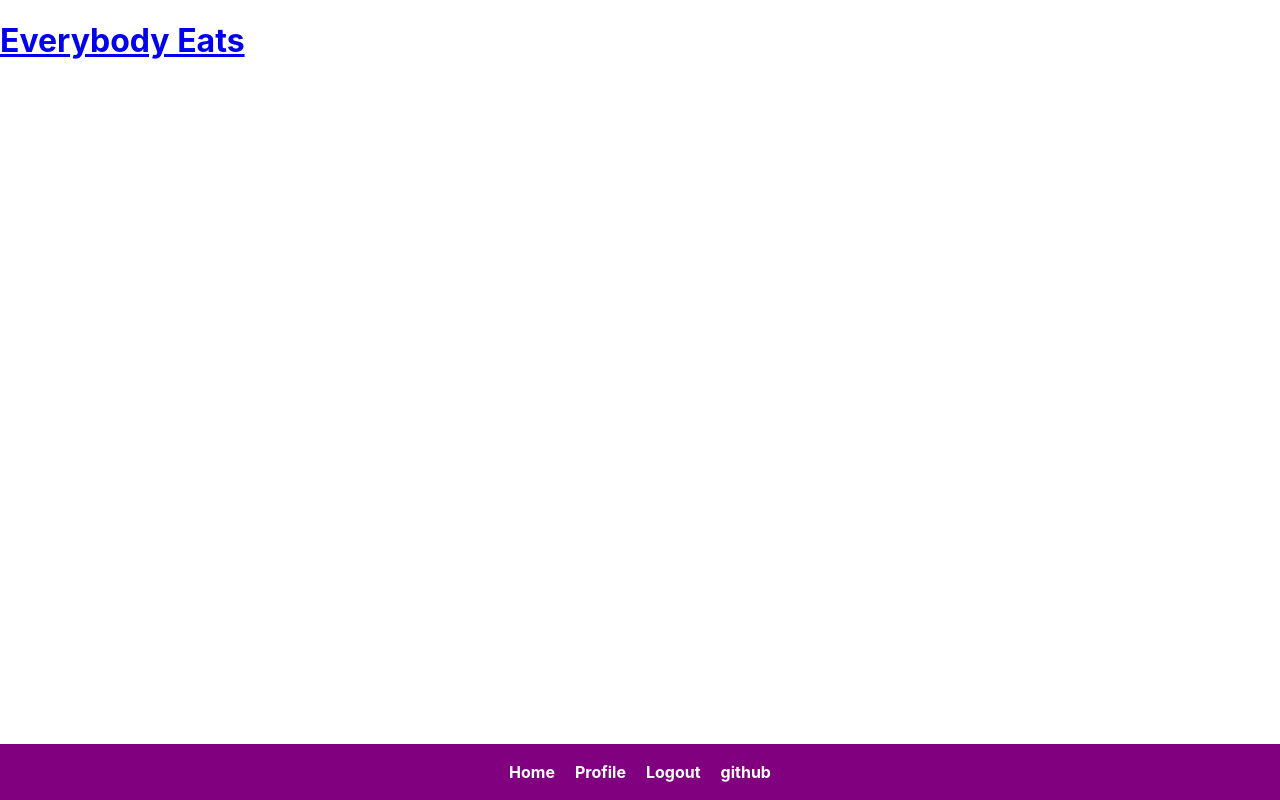
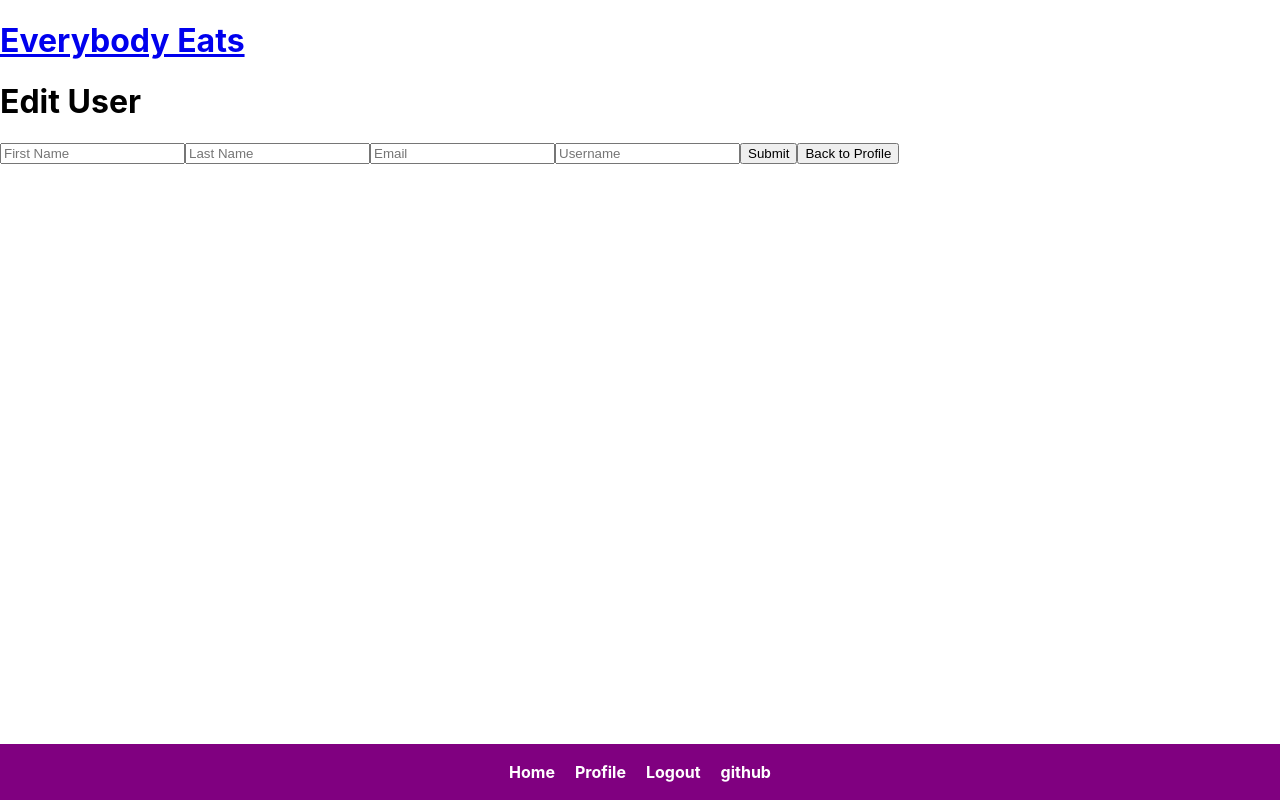
Before and after one commit to DanThomp507/Everybody-Eats, a React (Create React App) app in the folder client/: page /user/1/edit in a window 1280 px wide. Built offline with nearby package versions, Linux system fonts and the light colour scheme; no server answers; what google-maps-react would draw is missing.

Commit message:
edit user form

```diff
--- a/client/src/App.js
+++ b/client/src/App.js
@@ -35,6 +35,13 @@ class App extends Component {
       email: "",
       password: "",
     },
+    editFormData: {
+      first_name: "",
+      last_name: "",
+      username: "",
+      email: "",
+      password: "",
+    },
     loginFormData: {
       email: "",
       password: ""
@@ -50,6 +57,7 @@ class App extends Component {
   this.handleLoginFormChange = this.handleLoginFormChange.bind(this);
   this.handleLogout = this.handleLogout.bind(this);
   this.handleToggleLocalRegister = this.handleToggleLocalRegister.bind(this);
+  this.handleEditUser = this.handleEditUser.bind(this);
   this.handleRegister = this.handleRegister.bind(this);
   this.handleRegisterFormChange = this.handleRegisterFormChange.bind(this);
   this.userEvents = this.userEvents.bind(this);
@@ -58,10 +66,17 @@ class App extends Component {
   async componentDidMount() {
     const currentUser = await verifyToken();
     const eventsList =  await this.userEvents(currentUser.id)
-    this.setState({
+    this.setState((prevState, newState) => ({
       currentUser,
-      eventsList
+      eventsList,
+      editFormData: {
+        first_name: currentUser.first_name,
+        last_name: currentUser.last_name,
+        username: currentUser.username,
+        email: currentUser.email,
+      }
     })
+    )
   }
 
   async handleLogin(e) {
@@ -115,6 +130,10 @@ handleRegisterFormChange(e) {
     registerFormData: {
       ...prevState.registerFormData,
       [name]: value
+    },
+    editFormData: {
+      ...prevState.editFormData,
+      [name]: value
     }
   }));
 }
@@ -134,6 +153,21 @@ async handleRegister(e) {
       password: ""
     }
   }));
+  this.props.history.push(`/user/${this.state.currentUser.id}/username/${this.state.currentUser.username}`);
+}
+
+async handleEditUser(e) {
+  e.preventDefault()
+
+  const currentUser = await editUser(this.state.currentUser.id, this.state.editFormData)
+  const eventsList =  await this.userEvents(this.state.currentUser.id)
+  console.log(currentUser);
+  this.setState((prevState, newState) => ({
+    currentUser: currentUser.newUser,
+    eventsList,
+  }));
+  debugger
+
   this.props.history.push(`/user/${this.state.currentUser.id}/username/${this.state.currentUser.username}`);
 }
 
@@ -187,7 +221,7 @@ async userEvents(id) {
               password={this.state.registerFormData.password}
               submitButtonText="Submit"
               backButtonText="Back to Login"
-              passwordAsk={"y"}
+              passwordAsk={true}
               toggleLocal={this.state.handleToggleLocalRegister}
             />
             </>
@@ -219,6 +253,30 @@ async userEvents(id) {
         />
         <Route
           exact
+          path="/user/:user_id/edit/"
+          render={props => (
+            <UserForm
+              {...props}
+              title={"Edit User"}
+              onClick={this.handleLoginClick}
+              show={this.state.currentUser}
+              toggle={!this.state.toggleLogin}
+              onChange={this.handleRegisterFormChange}
+              onSubmit={this.handleEditUser}
+              first_name={this.state.editFormData.first_name}
+              last_name={this.state.editFormData.last_name}
+              username={this.state.editFormData.username}
+              email={this.state.editFormData.email}
+              password={this.state.registerFormData.password}
+              submitButtonText="Submit"
+              backButtonText="Back to Profile"
+              passwordAsk={false}
+              toggleLocal={this.state.handleToggleLocalRegister}
+            />
+          )}
+        />
+        <Route
+          exact
           path="/events/:event_id"
           render={() => (
             <EventPage
--- a/client/src/components/UserForm.jsx
+++ b/client/src/components/UserForm.jsx
@@ -23,7 +23,7 @@ export default props => {
   return (
     showRegister && (
       <div className="user-form-container">
-      <h1>Register</h1>
+      <h1>{title}</h1>
       <form>
         <input
           onChange={onChange}
```
